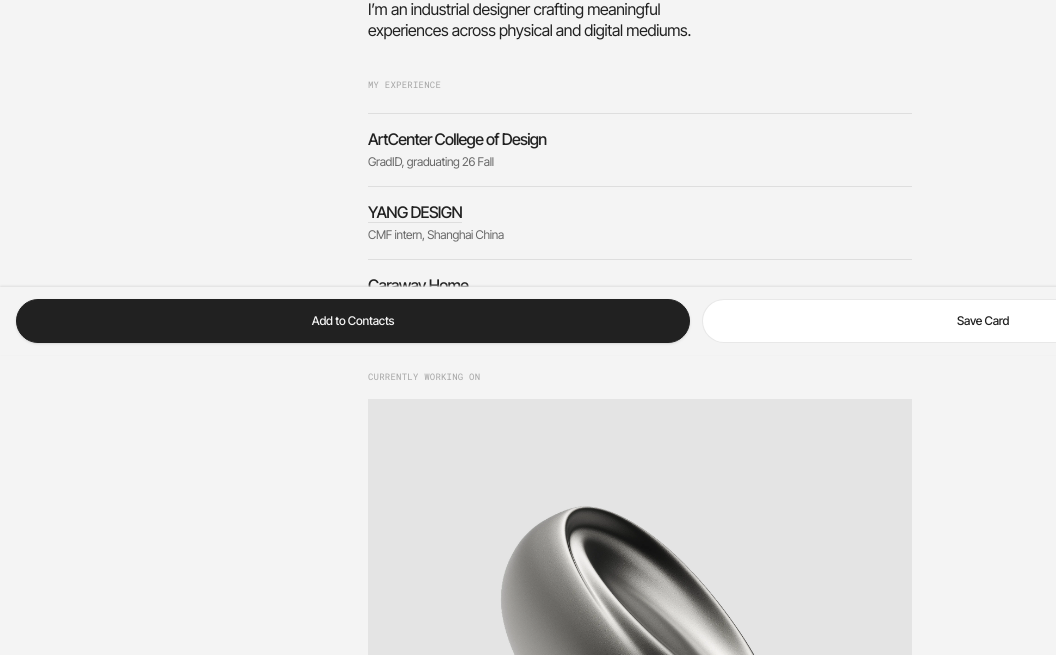
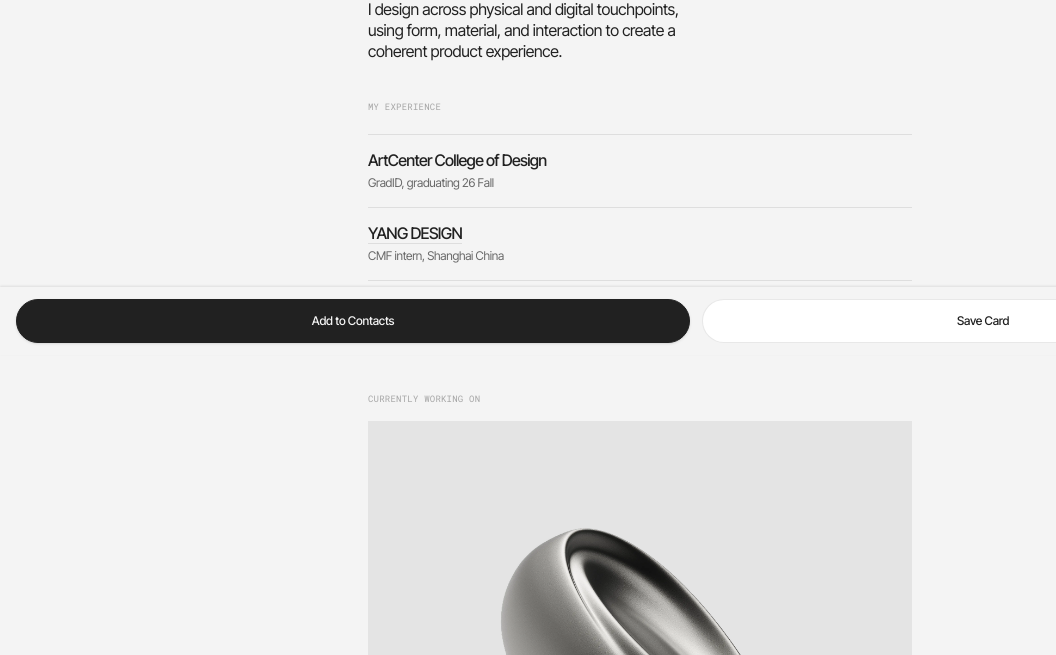
Before and after one commit to Noyok1vas/yokis-digicard, a plain HTML site: page index.html in a window 1280 px wide. Shown: the part 445-1100 px from the top of the page, without its empty margins (0-1056 px from the left). Drawn offline with Linux system fonts and the light colour scheme.

Commit message:
Update the introduction and the card's contact lines.
Co-authored-by: Cursor <cursoragent@cursor.com>

```diff
--- a/index.html
+++ b/index.html
@@ -4,7 +4,7 @@
   <meta charset="utf-8">
   <meta name="viewport" content="width=device-width, initial-scale=1, viewport-fit=cover">
   <meta name="theme-color" content="#f4f4f4">
-  <meta name="description" content="Hi! I’m Yokis! An industrial designer crafting meaningful experiences across physical and digital mediums.">
+  <meta name="description" content="I design across physical and digital touchpoints, using form, material, and interaction to create a coherent product experience.">
   <title>Hi! I’m Yokis!</title>
   <!--
     REPLACE — search these labels:
@@ -337,7 +337,7 @@
     </figure>
 
     <h1>Hi! I’m Yokis!</h1>
-    <p class="intro">I’m an industrial designer crafting meaningful experiences across physical and digital mediums.</p>
+    <p class="intro">I design across physical and digital touchpoints, using form, material, and interaction to create a coherent product experience.</p>
 
     <section aria-labelledby="experience-label">
       <h2 id="experience-label" class="label section-label">My experience</h2>
```
Also changed, not shown: card.png.
